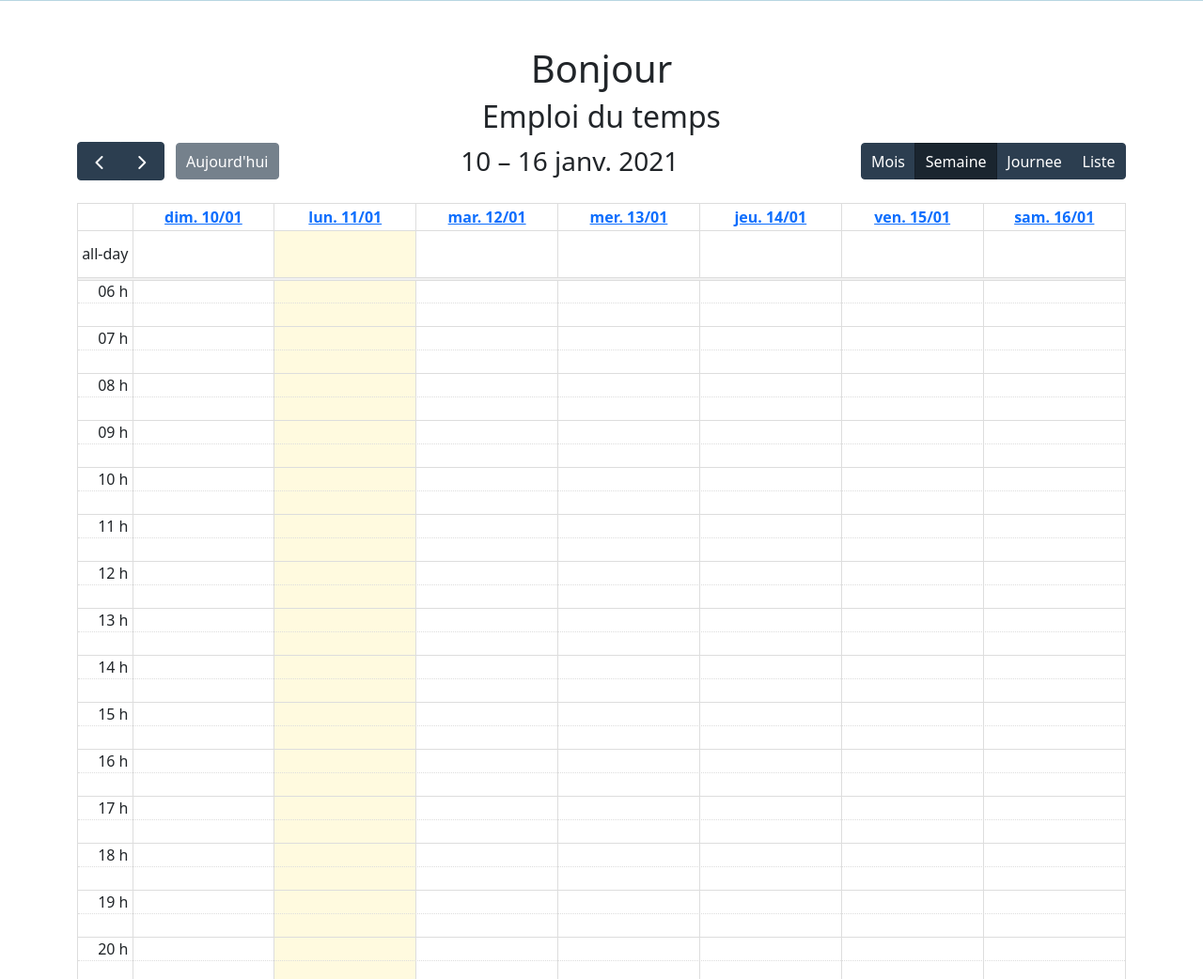
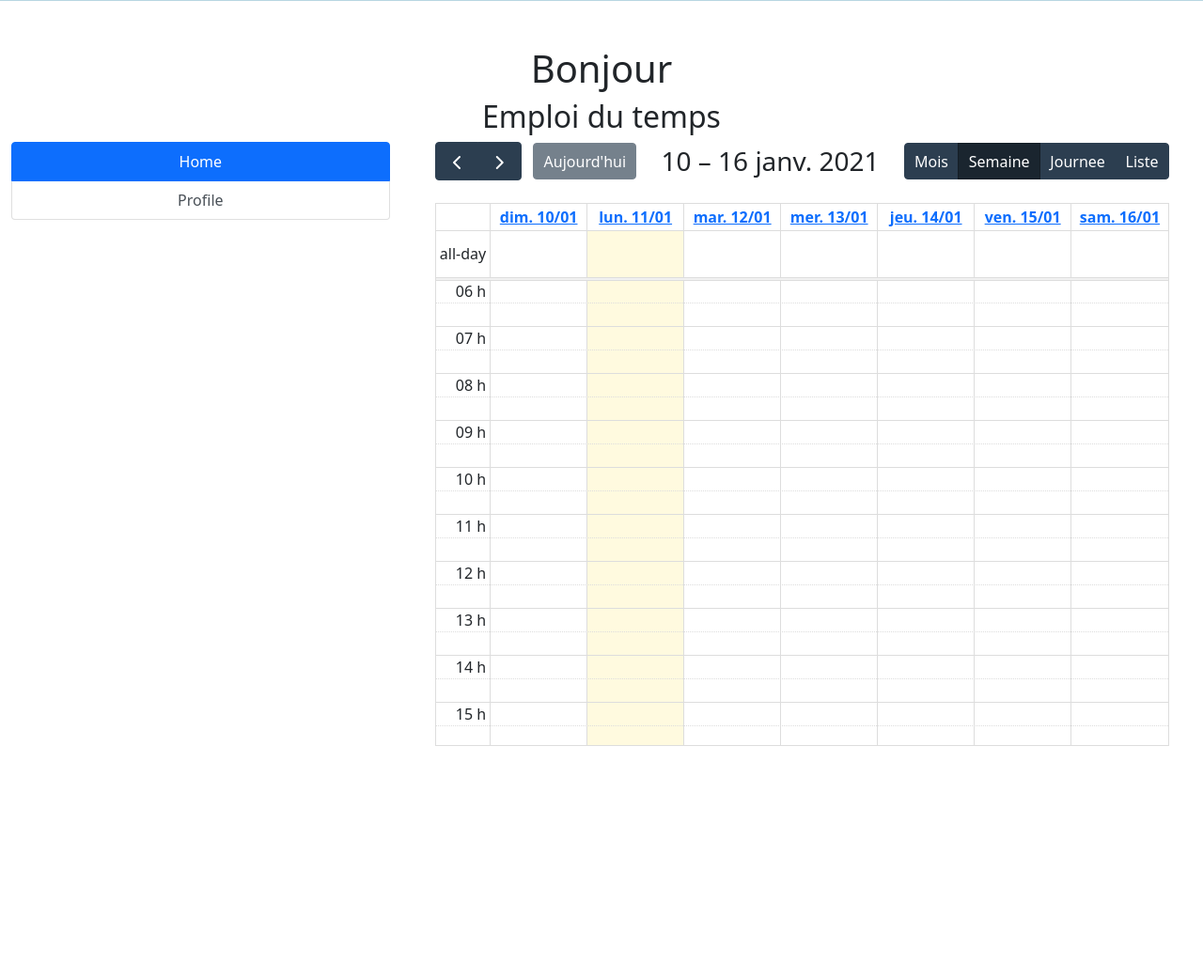
Before and after one commit to AndryRaza/APRUN, a PHP site: page /pages/apprenant_edt.php in a window 1280 px wide. Shown: the part 87-1129 px from the top of the page at 94% size. Run offline with PHP 8.4, Linux system fonts and the light colour scheme; the visitor is signed in with stand-in values (Sample User, id 1); data that the repository does not hold is empty; some libraries are stand-ins or nearby versions.

Commit message:
Modification accueil apprenant

```diff
--- a/includes/header.php
+++ b/includes/header.php
@@ -1,11 +1,11 @@
 <?php
 
 session_start();
-
+/*
 if ($allow !== $_SESSION['role'] && $_SESSION['user'] === "") { //Pour ne pas accéder à la page si on est pas connecté
     header('Location: ../index.php');
     exit();
-}
+}*/
 ?>
 
 <!DOCTYPE html>
--- a/pages/apprenant_edt.php
+++ b/pages/apprenant_edt.php
@@ -10,9 +10,29 @@ $allow = '1';
     <h1>Bonjour</h1>
 
     <h2>Emploi du temps</h2>
+    <div class="row">
+        <div class="col-4">
+            <div class="list-group" id="list-tab" role="tablist">
+                <a class="list-group-item list-group-item-action active" id="list-home-list" data-bs-toggle="list" href="#list-home" role="tab" aria-controls="home">Home</a>
+                <a class="list-group-item list-group-item-action" id="list-profile-list" data-bs-toggle="list" href="#list-profile" role="tab" aria-controls="profile">Profile</a>
+            </div>
+        </div>
+        <div class="col-8">
+            <div class="tab-content" id="nav-tabContent">
+                <div class="tab-pane  show active" id="list-home" role="tabpanel" aria-labelledby="list-home-list">
+                    <div class="container" id='calendar'>
+                    </div>
+                </div>
+                <div class="tab-pane fade" id="list-profile" role="tabpanel" aria-labelledby="list-profile-list">
+                <?php
+                    require_once 'apprenant_presence.php';
+                ?>
+                </div>
 
-    <div class="container" id='calendar'>
+            </div>
+        </div>
     </div>
+
 </section>
 
 <?php
--- a/pages/apprenant_presence.php
+++ b/pages/apprenant_presence.php
@@ -1,9 +1,3 @@
-<?php
-$titre = 'Voir ses heures absences et présence';
-$allow = '1';
-require_once '../includes/header.php';
-
-?>
 <section class="container-fluid h-100 mt-5" id="presence_apprenant">
 
     <h1 class="text-center">Stats de présence</h1>
@@ -56,9 +50,3 @@ require_once '../includes/header.php';
         </div>
     </div>
 </section>
-
-<?php
-
-require_once '../includes/footer.php';
-
-?>
--- a/pages/formateur_accueil.php
+++ b/pages/formateur_accueil.php
@@ -1,6 +1,6 @@
 <?php
 $titre = 'Accueil formateur';
-$allow = '2';
+
 require_once '../includes/header.php';
 require_once '../includes/fonctions.php';
 ?>
```
Also changed, not shown: includes/emargement.php (+10 -0 lines), includes/pagination.php (added).
